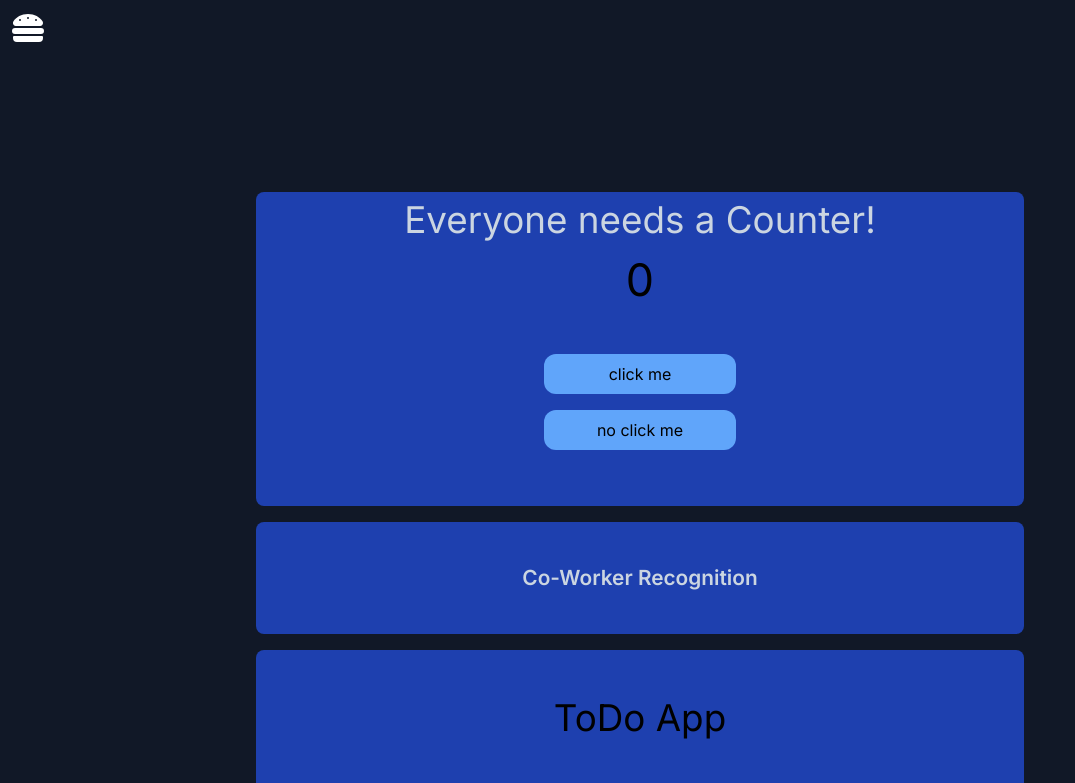
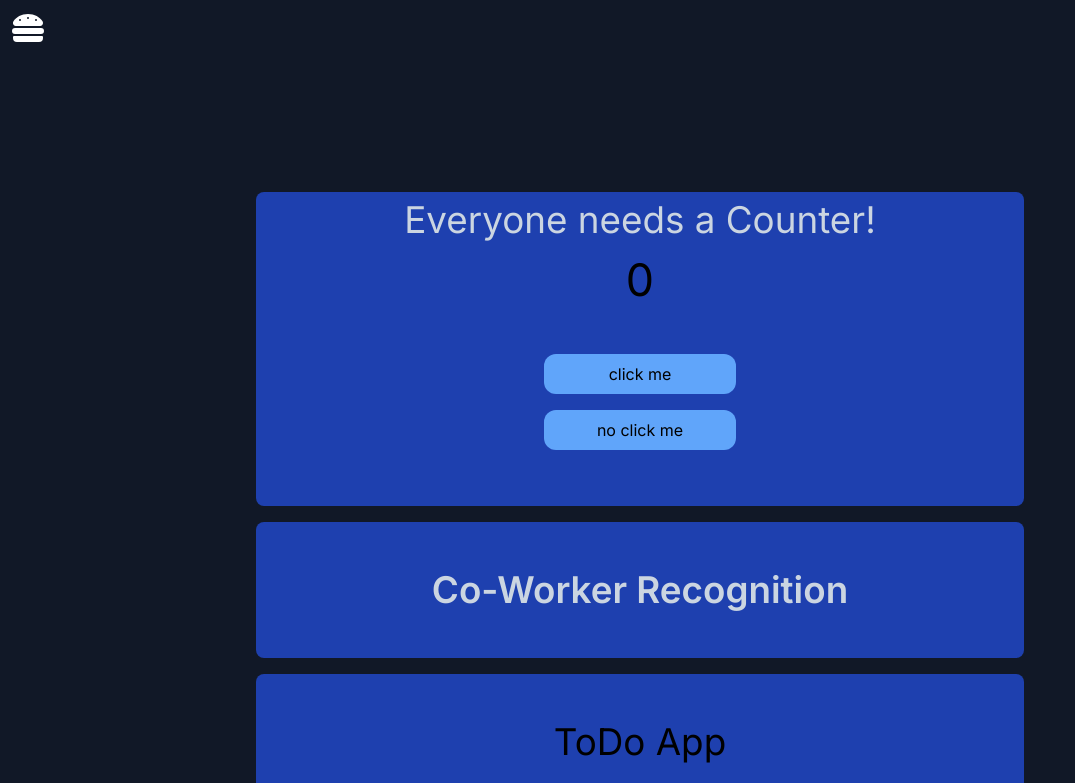
Before and after one commit to Kyle-Kelley/kyle-kelley.com, a Next.js app: page /projects in a window 1280 px wide. Shown: the top 783 px of the page, without its empty margins (0-1075 px from the left). Built offline with nearby package versions, Linux system fonts and the light colour scheme.

Commit message:
added todo list

```diff
--- a/src/app/projects/page.tsx
+++ b/src/app/projects/page.tsx
@@ -25,7 +25,11 @@ const Page: React.FC = () => {
         {pages.map((page) => (
             <div key={page.pageName} className="mx-auto bg-blue-800 text-center mt-4 w-11/12 lg:w-3/4 text-center rounded-lg">
                 <div className="p-10">
-                    <Link className='text-slate-300 hover:text-white' href={page.pageUrl}>{page.pageName}</Link>
+                    <Link className='text-slate-300 hover:text-white' href={page.pageUrl}>
+                      <h2>
+                        {page.pageName}
+                      </h2>
+                    </Link>
                 </div>
             </div>
         ))}
```
